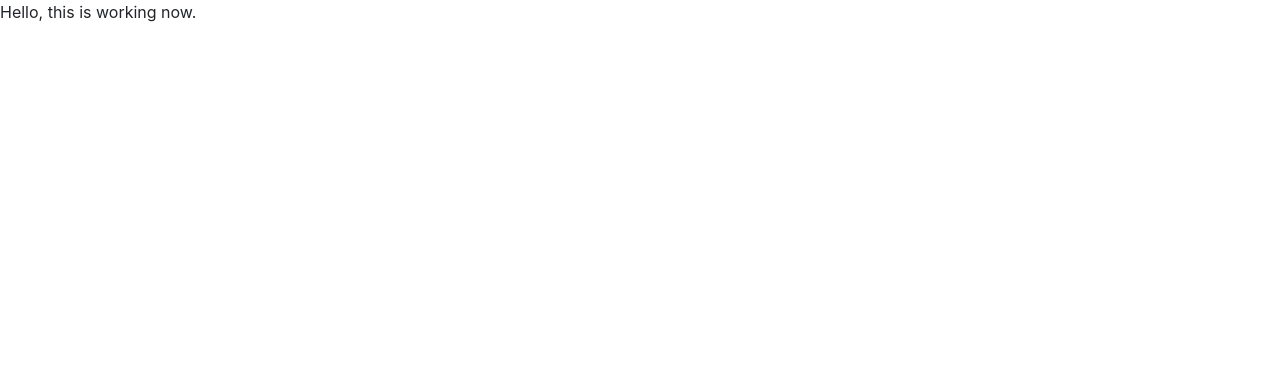
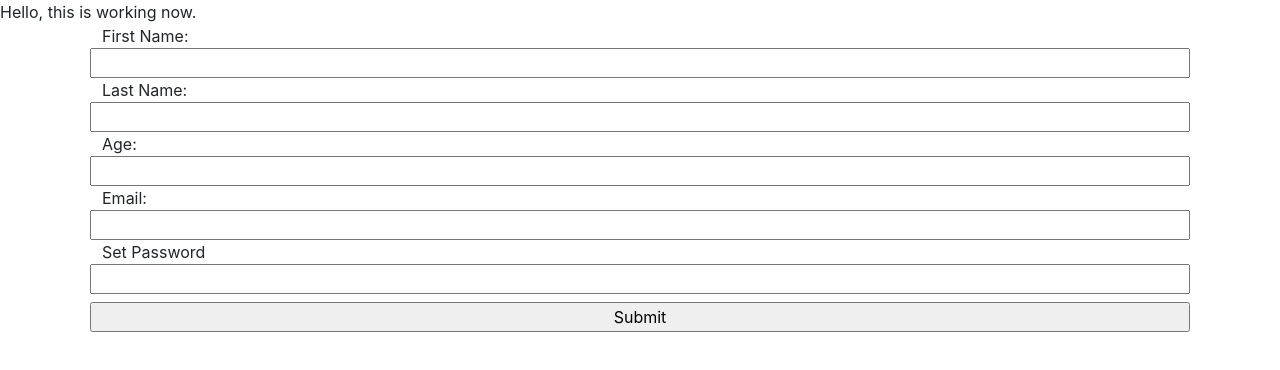
Before and after one commit to DuGBB/Lennons-Fitness-Super-App, a React (Create React App) app in the folder client/: page / in a window 1280 px wide. Shown: the top 370 px of the page. Built offline with nearby package versions, Linux system fonts and the light colour scheme.

Commit message:
signup form add

```diff
--- a/client/src/App.js
+++ b/client/src/App.js
@@ -1,6 +1,7 @@
 import React from "react";
 import Benchmarks from "./components/Benchmarks";
 import ClassSchedule from "./components/ClassSchedule";
+import SignUpForm from "./components/SignUp";
 
 import { BrowserRouter as Router, Route, Switch } from "react-router-dom";
 import {
@@ -15,6 +16,7 @@ function App() {
   return (
     <div>
       <header></header>
+      <SignUpForm></SignUpForm>
     </div>
   );
 }
--- /dev/null
+++ b/client/src/components/SignUp/index.js
@@ -0,0 +1,34 @@
+import React, { useEffect, useState } from "react";
+
+function SignUpForm() {
+
+    const handleSubmit = (e) => {
+        e.preventDefault();
+          console.log('Submit Form', formState);
+      };
+
+    return (
+        <section className="container d-flex justify-content-center">
+            <form onSubmit={handleSubmit}>
+                <div className="d-flex row justify-content-center mx-2">
+                <label htmlFor="firstname">First Name:</label>
+                <input type="text" name="firstname" id="firstname"></input>
+                <label htmlFor="lastname">Last Name:</label>
+                <input type="text" name="lastname" id="lastname"></input>
+                <label htmlFor="age">Age:</label>
+                <input type="text" name="age" id="age"></input>
+                <label htmlFor="email">Email:</label>
+                <input type="text" name="email" id="email"></input>
+                <label htmlFor="password">Set Password</label>
+                <input type="text" name="password" id="password"></input>
+                </div>
+                <div className="d-flex row justify-content-center mx-2 mt-2">
+                <input type="submit"></input>
+                </div>
+
+            </form>
+        </section>
+    )
+}
+
+export default SignUpForm;
```
